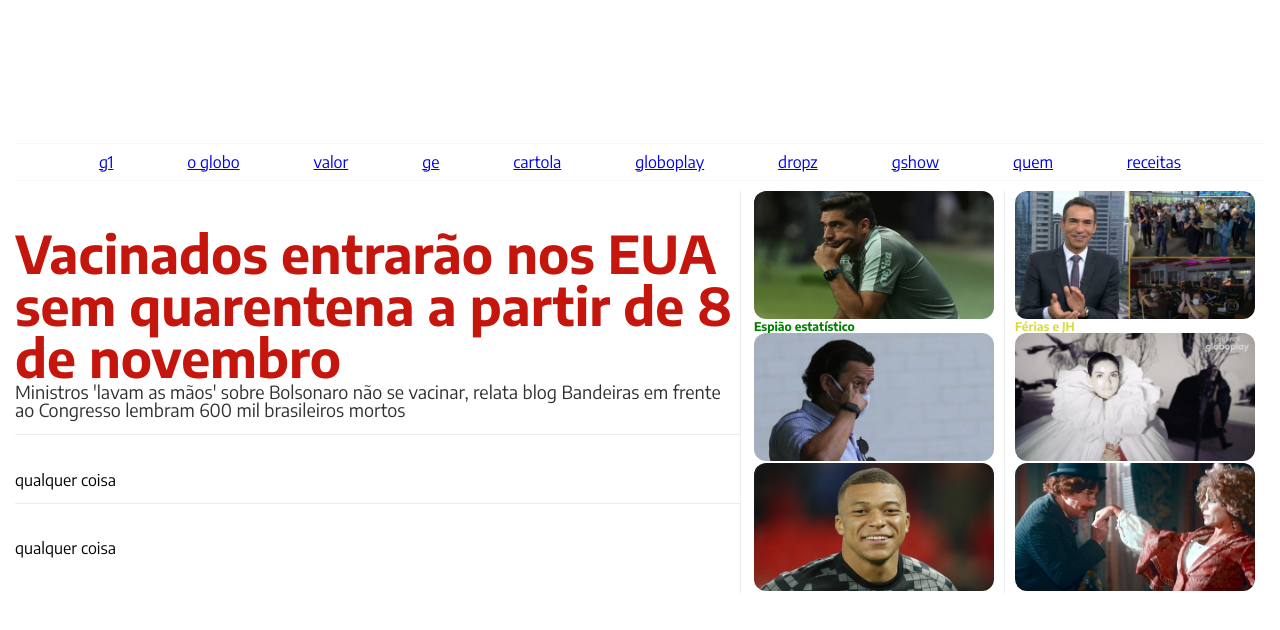
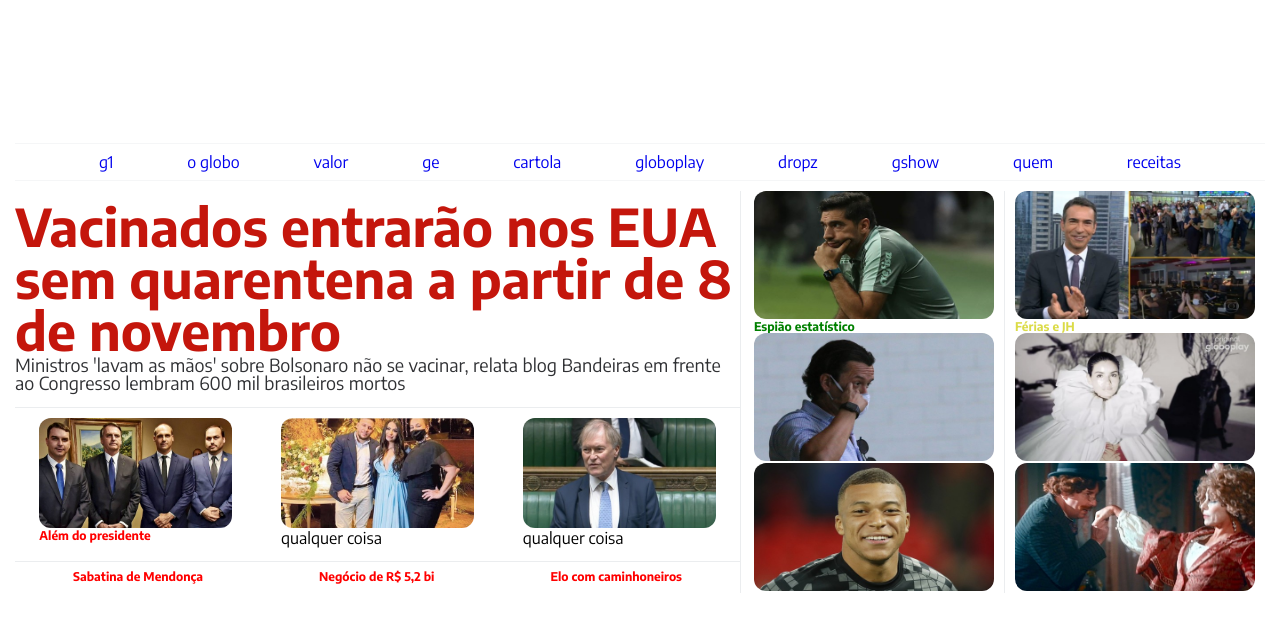
Before and after one commit to GBTelles1/Globo, a plain HTML site: page index.html in a window 1280 px wide. Shown: the part 124-754 px from the top of the page. Drawn offline with Linux system fonts and the light colour scheme.

Commit message:
All elements are in their positions

```diff
--- a/index.html
+++ b/index.html
@@ -38,10 +38,29 @@
                         <h2 id="subtitle">Ministros 'lavam as mãos' sobre Bolsonaro não se vacinar, relata blog Bandeiras em frente ao Congresso lembram 600 mil brasileiros mortos</h2>
                     </div>
                     <div class="prin down">
-                        <h3>qualquer coisa</h3>
+                        <div>
+                            <img src="alem-do-presidente.jpeg" alt="alem-do-presidente" id="img_left">
+                            <h3 class="sub vermelho">Além do presidente</h3>
+                        </div>
+                        <div>
+                            <img src="crimes-na-fronteira.jpeg" alt="crimes-na-fronteira" id="img_left">
+                            <h3>qualquer coisa</h3>
+                        </div>
+                        <div>
+                            <img src="reino-unido.jpeg" alt="reino-unido" id="img_left">
+                            <h3>qualquer coisa</h3>
+                        </div>
                     </div>
                     <div class="down_down">
-                        <h3>qualquer coisa</h3>
+                        <div>
+                            <h3 class="sub vermelho">Sabatina de Mendonça</h3>
+                        </div>
+                        <div>
+                            <h3 class="sub vermelho">Negócio de R$ 5,2 bi</h3>
+                        </div>
+                        <div>
+                            <h3 class="sub vermelho">Elo com caminhoneiros</h3>
+                        </div>
                     </div>
                 </div>
                 <div class="mats">
--- a/style.css
+++ b/style.css
@@ -35,6 +35,10 @@ body {
     padding: 10px;
 }
 
+a {
+    text-decoration: none;
+}
+
 .contents {
     display: flex;
     width: 1250px;
@@ -69,6 +73,24 @@ body {
 .prin {
     border-bottom: 1px solid #ebedef;
     padding-bottom: 15px;
+}
+
+.down {
+    display: flex;
+    flex-direction: row;
+    justify-content: space-around;
+}
+
+.down_down {
+    display: flex;
+    flex-direction: row;
+    justify-content: space-around;
+}
+
+#img_left {
+    border-radius: 12px;
+    width: 193px;
+    height: 110px;
 }
 
 .mat_sec {
```
